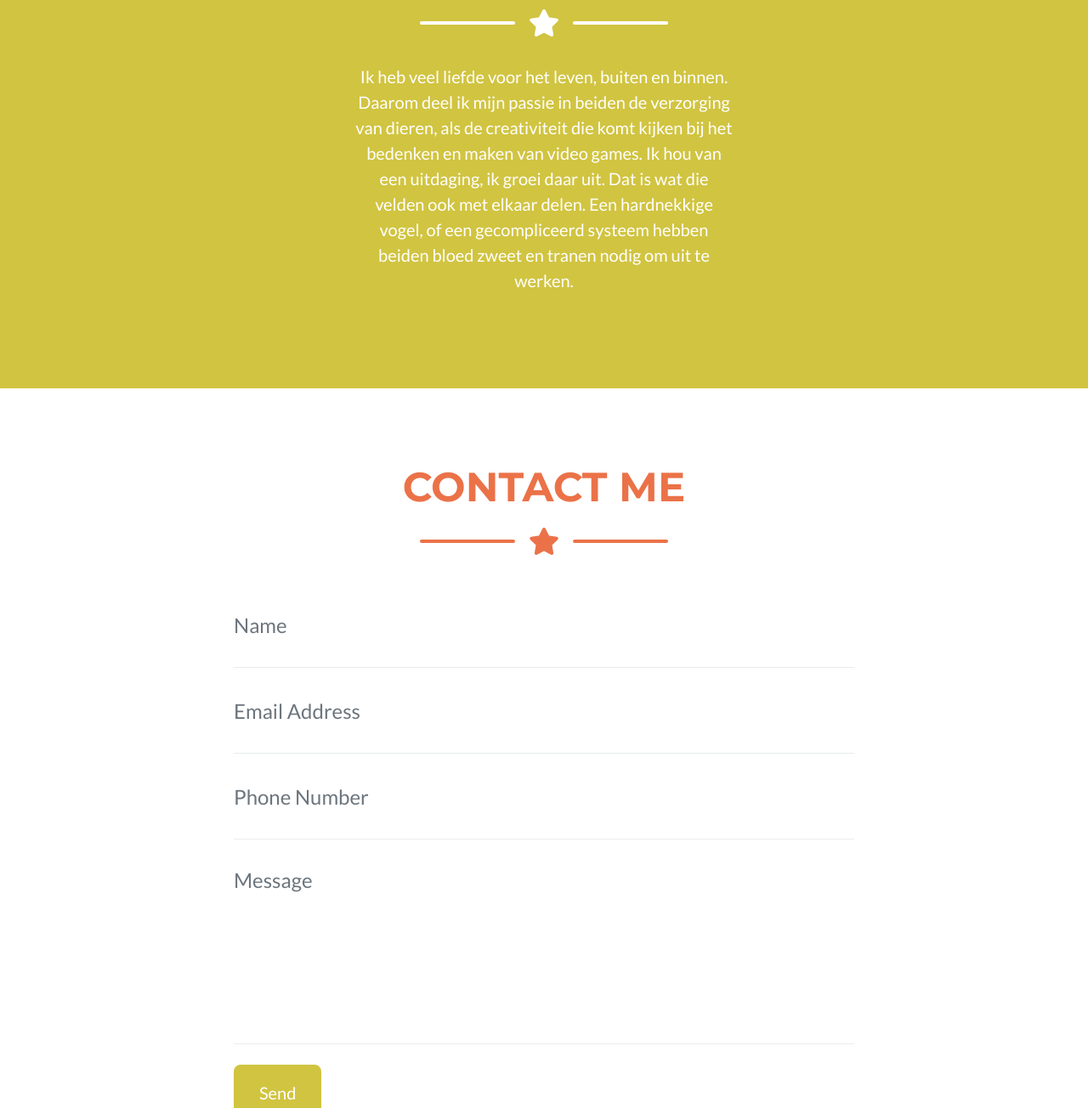
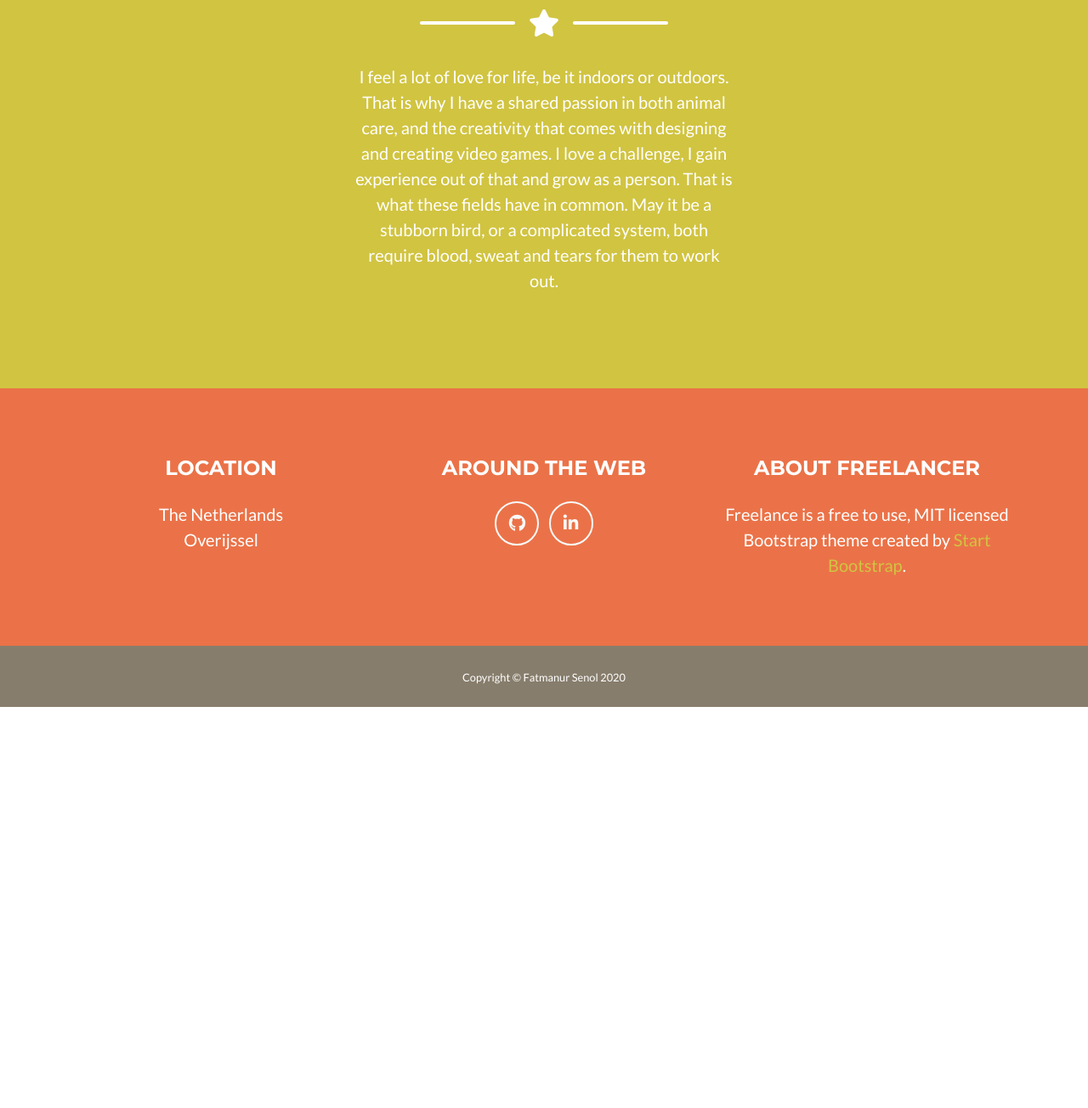
Before and after one commit to Fafanur/PortfolioWebsite, a website with bundled scripts: page index.html in a window 1280 px wide. Shown: the part 1496-2800 px from the top of the page at 85% size. After the commit the page ends 2328 px from the top, so only its background shows below. Built offline with nearby package versions, Linux system fonts and the light colour scheme.

Commit message:
Removed contact section. Translation description

```diff
--- a/index.html
+++ b/index.html
@@ -69,9 +69,6 @@
           </li>
           <li class="nav-item mx-0 mx-lg-1">
             <a class="nav-link py-3 px-0 px-lg-3 rounded js-scroll-trigger" href="#about">About</a>
-          </li>
-          <li class="nav-item mx-0 mx-lg-1">
-            <a class="nav-link py-3 px-0 px-lg-3 rounded js-scroll-trigger" href="#contact">Contact</a>
           </li>
         </ul>
       </div>
@@ -171,71 +168,11 @@
       <!-- About Section Content -->
       <div class="row">
         <div class="col-lg-5 text-center" style="margin: 0 auto;">
-          <p class="lead">Ik heb veel liefde voor het leven, buiten en binnen. Daarom deel ik mijn passie in beiden de verzorging van dieren, als de creativiteit die komt kijken bij het bedenken en maken van video games.
-Ik hou van een uitdaging, ik groei daar uit. Dat is wat die velden ook met elkaar delen. Een hardnekkige vogel, of een gecompliceerd systeem hebben beiden bloed zweet en tranen nodig om uit te werken.</p>
+          <p class="lead"> I feel a lot of love for life, be it indoors or outdoors. That is why I have a shared passion in both animal care, and the creativity that comes with designing and creating video games.
+I love a challenge, I gain experience out of that and grow as a person. That is what these fields have in common. May it be a stubborn bird, or a complicated system,
+both require blood, sweat and tears for them to work out.</p>
         </div>
       </div>
-    </div>
-  </section>
-
-  <!-- Contact Section -->
-  <section class="page-section" id="contact">
-    <div class="container">
-
-      <!-- Contact Section Heading -->
-      <h2 class="page-section-heading text-center text-uppercase text-secondary mb-0">Contact Me</h2>
-
-      <!-- Icon Divider -->
-      <div class="divider-custom">
-        <div class="divider-custom-line"></div>
-        <div class="divider-custom-icon">
-          <i class="fas fa-star"></i>
-        </div>
-        <div class="divider-custom-line"></div>
-      </div>
-
-      <!-- Contact Section Form -->
-      <div class="row">
-        <div class="col-lg-8 mx-auto">
-          <!-- To configure the contact form email address, go to mail/contact_me.php and update the email address in the PHP file on line 19. -->
-          <form name="sentMessage" id="contactForm" novalidate="novalidate">
-            <div class="control-group">
-              <div class="form-group floating-label-form-group controls mb-0 pb-2">
-                <label>Name</label>
-                <input class="form-control" id="name" type="text" placeholder="Name" required="required" data-validation-required-message="Please enter your name.">
-                <p class="help-block text-danger"></p>
-              </div>
-            </div>
-            <div class="control-group">
-              <div class="form-group floating-label-form-group controls mb-0 pb-2">
-                <label>Email Address</label>
-                <input class="form-control" id="email" type="email" placeholder="Email Address" required="required" data-validation-required-message="Please enter your email address.">
-                <p class="help-block text-danger"></p>
-              </div>
-            </div>
-            <div class="control-group">
-              <div class="form-group floating-label-form-group controls mb-0 pb-2">
-                <label>Phone Number</label>
-                <input class="form-control" id="phone" type="tel" placeholder="Phone Number" required="required" data-validation-required-message="Please enter your phone number.">
-                <p class="help-block text-danger"></p>
-              </div>
-            </div>
-            <div class="control-group">
-              <div class="form-group floating-label-form-group controls mb-0 pb-2">
-                <label>Message</label>
-                <textarea class="form-control" id="message" rows="5" placeholder="Message" required="required" data-validation-required-message="Please enter a message."></textarea>
-                <p class="help-block text-danger"></p>
-              </div>
-            </div>
-            <br>
-            <div id="success"></div>
-            <div class="form-group">
-              <button type="submit" class="btn btn-primary btn-xl" id="sendMessageButton">Send</button>
-            </div>
-          </form>
-        </div>
-      </div>
-
     </div>
   </section>
 
```
